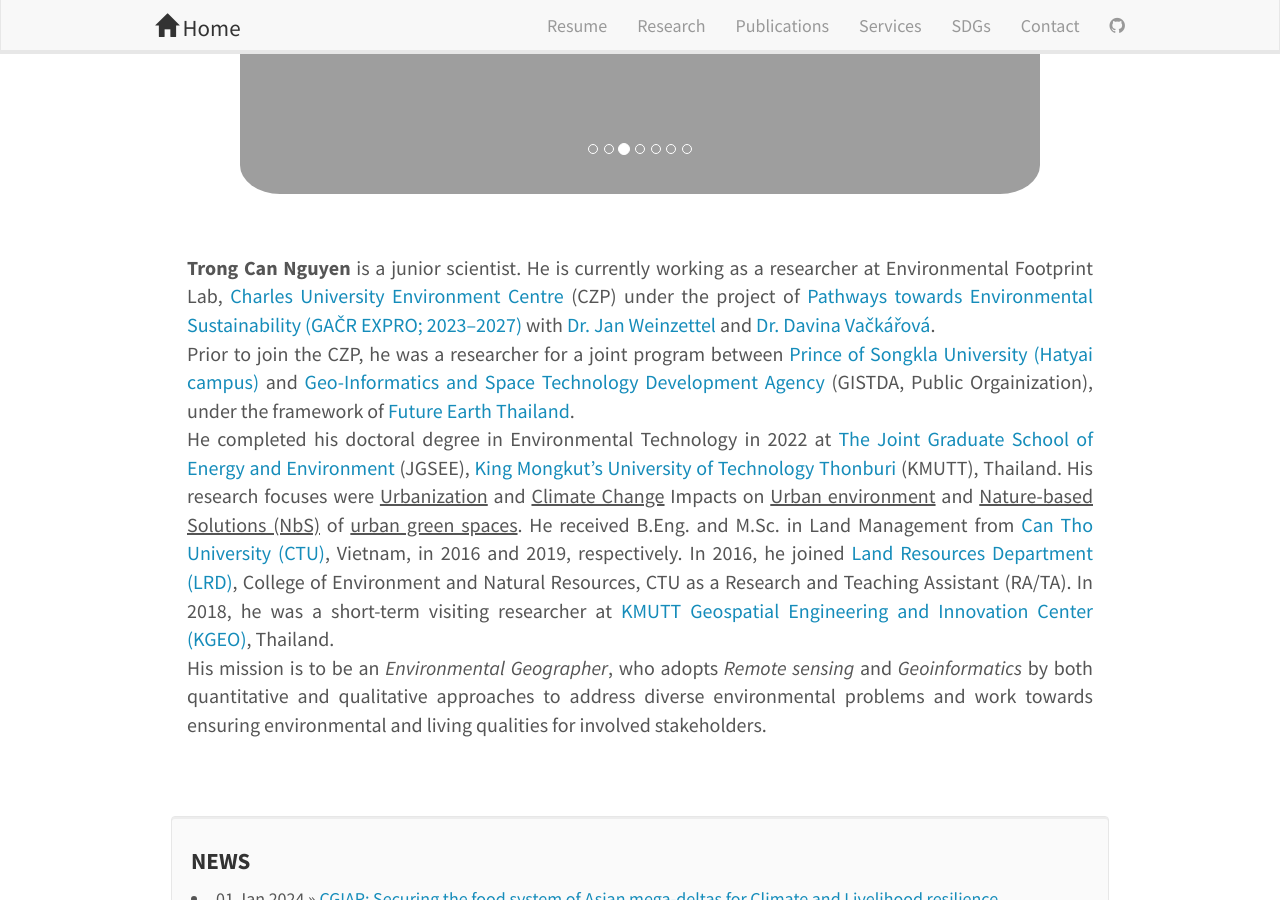
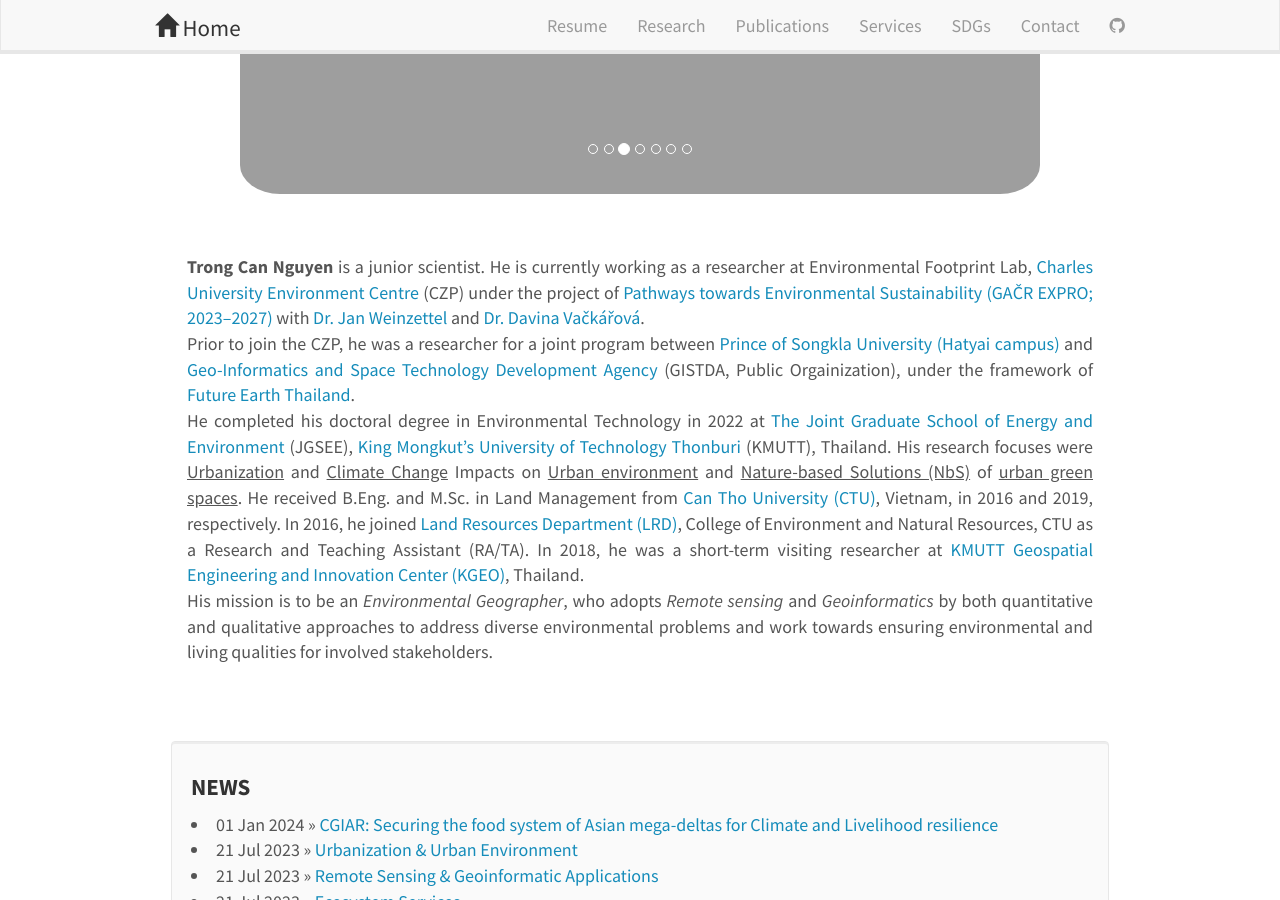
Before and after one commit to canng/cann, a Jekyll site: the page built from _pages/home.md, in a window 1280 px wide and 900 px high, scrolled down 797 px. Built offline with Jekyll 4.4.1, drawn with Linux system fonts in a browser that asks for light colours; nearby versions of some CDN libraries.

Commit message:
Update font size in home page

```diff
--- a/_pages/home.md
+++ b/_pages/home.md
@@ -60,7 +60,7 @@ permalink: /
 <div id="homeid" class="col-sm-12">
 <div style="text-align:justify" markdown="1">
 
-<p style="font-size: 20px; text-align: justify">
+<p style="font-size: 18px; text-align: justify">
 
 <b>Trong Can Nguyen</b> is a junior scientist. He is currently working as a researcher at Environmental Footprint Lab, <a href="https://czp.cuni.cz/en/">Charles University Environment Centre</a> (CZP) under the project of <a href="https://czp.cuni.cz/en/projects/pathways-towards-environmental-sustainability-gacr-expro-2023-2027">Pathways towards Environmental Sustainability (GAČR EXPRO; 2023–2027)</a> with <a href="https://czp.cuni.cz/en/about-us/staff/jan-weinzettel">Dr. Jan Weinzettel</a> and <a href="https://czp.cuni.cz/en/about-us/staff/davina-vackarova">Dr. Davina Vačkářová</a>.<br>
 
```
